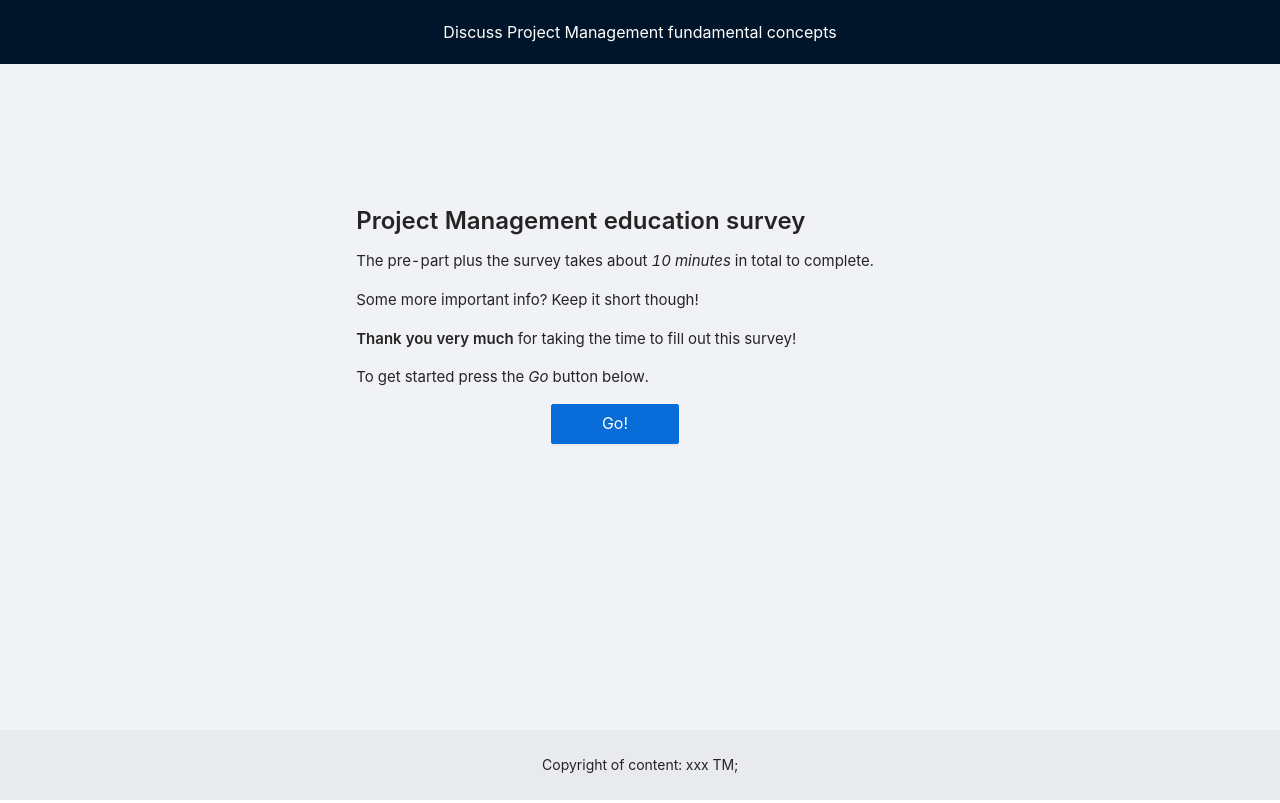
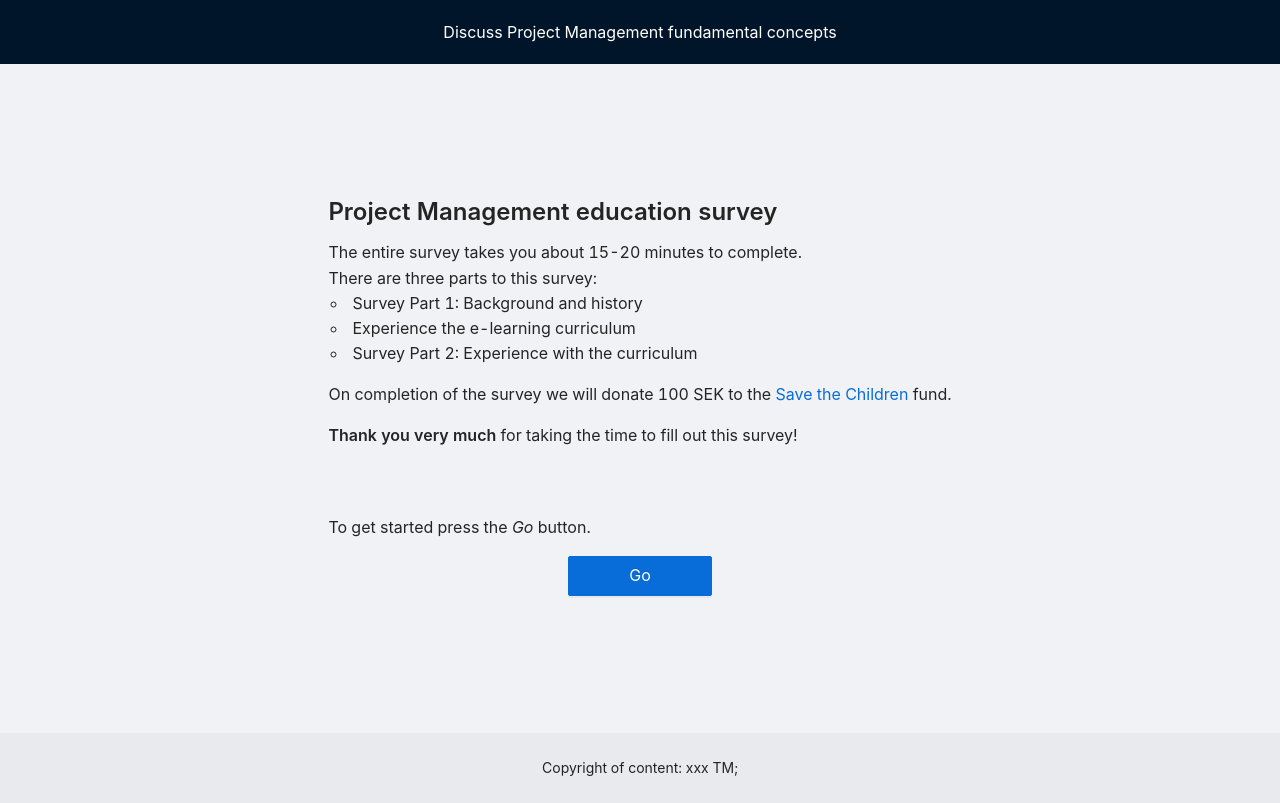
Before and after one commit to tbwiss/gamified-pm-learning, a React (Create React App) app: page / in a window 1280 px wide. Built offline with nearby package versions, Linux system fonts and the light colour scheme.

Commit message:
Landing page fixes

```diff
--- a/src/components/landing/LandingPage.css
+++ b/src/components/landing/LandingPage.css
@@ -1,7 +1,8 @@
 .landing-page {
   text-align: left;
-  margin: 7em;
-  max-width: 1100px !important;
+  margin: 6em;
+  display: flex;
+  justify-content: center;
 }
 
 .landing-main-title {
--- a/src/components/landing/LandingPage.tsx
+++ b/src/components/landing/LandingPage.tsx
@@ -6,18 +6,29 @@ const { Title, Paragraph, Text } = Typography;
 
 const LandingPage: FC<{ onGo: (...args: any[]) => any }> = ({ onGo }) => {
   return (
-    <Typography className="landing-page">
+    <div className="landing-page">
+      <Typography>
         <Title level={3} className="landing-main-title">
           Project Management education survey
         </Title>
         <Paragraph>
           <Text>
-          The pre-part plus the survey takes about <i>10 minutes</i> in total to
-          complete.
+            The entire survey takes you about 15-20 minutes to complete.
+            <br />
+            There are three parts to this survey:
+            <ul>
+              <li>Survey Part 1: Background and history</li>
+              <li>Experience the e-learning curriculum</li>
+              <li>Survey Part 2: Experience with the curriculum</li>
+            </ul>
           </Text>
         </Paragraph>
         <Paragraph>
-        <Text>Some more important info? Keep it short though!</Text>
+          <Text>
+            On completion of the survey we will donate 100 SEK to the{" "}
+            <a href="https://www.savethechildren.net/">Save the Children</a>{" "}
+            fund.
+          </Text>
         </Paragraph>
         <Paragraph>
           <Text>
@@ -25,9 +36,11 @@ const LandingPage: FC<{ onGo: (...args: any[]) => any }> = ({ onGo }) => {
             this survey!
           </Text>
         </Paragraph>
+        <br />
+        <br />
         <Paragraph>
           <Text>
-          To get started press the <i>Go</i> button below.
+            To get started press the <i>Go</i> button.
           </Text>
         </Paragraph>
         <Paragraph style={{ textAlign: "center" }}>
@@ -35,12 +48,13 @@ const LandingPage: FC<{ onGo: (...args: any[]) => any }> = ({ onGo }) => {
             size="large"
             type="primary"
             onClick={onGo}
-          style={{ width: "8em" }}
+            style={{ width: "9em" }}
           >
-          Go!
+            Go
           </Button>
         </Paragraph>
       </Typography>
+    </div>
   );
 };
 
--- a/src/components/main/Main.css
+++ b/src/components/main/Main.css
@@ -12,12 +12,6 @@
   }
 }
 
-.content {
-  display: flex;
-  justify-content: center;
-  align-items: flex-start;
-}
-
 .header {
   color: white !important;
   font-size: 16px;
--- a/src/components/stepper/Stepper.css
+++ b/src/components/stepper/Stepper.css
@@ -1,3 +1,9 @@
+.main-step {
+  width: 100%;
+  display: flex;
+  justify-content: center;
+}
+
 .steps-wrap {
   display: flex;
   flex-direction: row;
--- a/src/components/stepper/Stepper.tsx
+++ b/src/components/stepper/Stepper.tsx
@@ -116,6 +116,7 @@ const Stepper: FC<{ onCompleted: (...args: any[]) => any }> = ({
   };
 
   return (
+    <div className="main-step">
       <div className="steps-wrap">
         <div className="steps-sider">
           <Steps className="steps-base" direction="vertical" current={current}>
@@ -202,6 +203,7 @@ const Stepper: FC<{ onCompleted: (...args: any[]) => any }> = ({
           </div>
         </div>
       </div>
+    </div>
   );
 };
 
--- a/src/components/survey/Survey.css
+++ b/src/components/survey/Survey.css
@@ -11,6 +11,6 @@
 
 @media only screen and (max-width: 1000px) {
   .survey-warp {
-    padding: 0em;
+    padding: 0.5em;
   }
 }
--- a/src/components/survey/Survey.tsx
+++ b/src/components/survey/Survey.tsx
@@ -13,7 +13,7 @@ const Survey: FC<{
 
   // eslint-disable-next-line
   useEffect(() => {
-    const tmpWidth = window.innerWidth * 1;
+    const tmpWidth = window.innerWidth * 0.95;
     const tmpHeight = window.innerHeight * 0.85;
     setWidth(tmpWidth > 900 ? 900 : tmpWidth);
     setHeight(tmpHeight > 1000 ? 1100 : tmpHeight);
--- a/src/index.css
+++ b/src/index.css
@@ -25,5 +25,5 @@ code {
 .App {
   height: 100%;
   width: 100%;
-  font-size: 15px;
+  font-size: 16px;
 }
```
Lines whose indentation alone changed are shown as unchanged.
